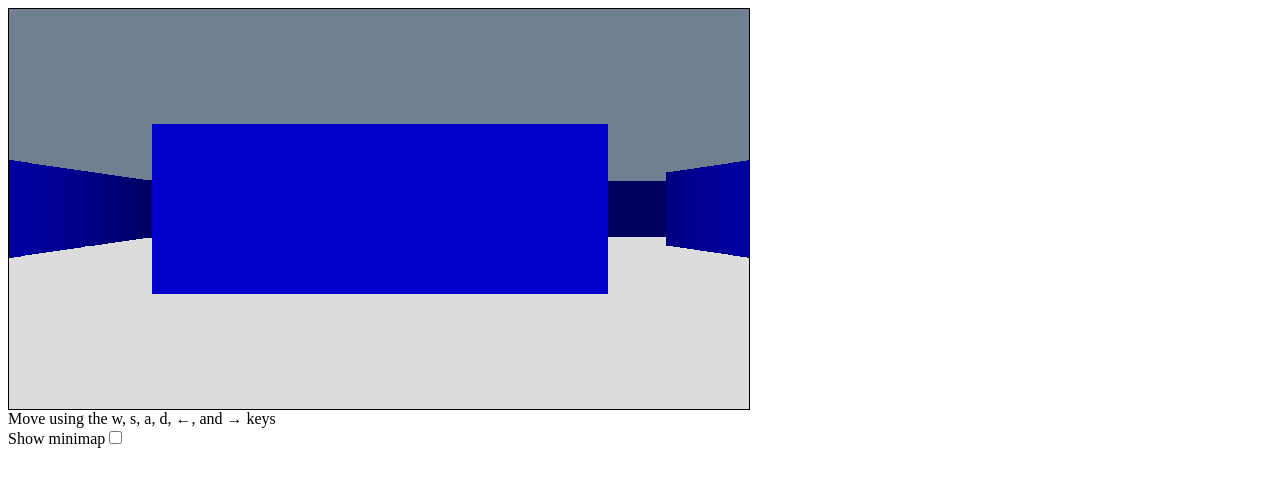
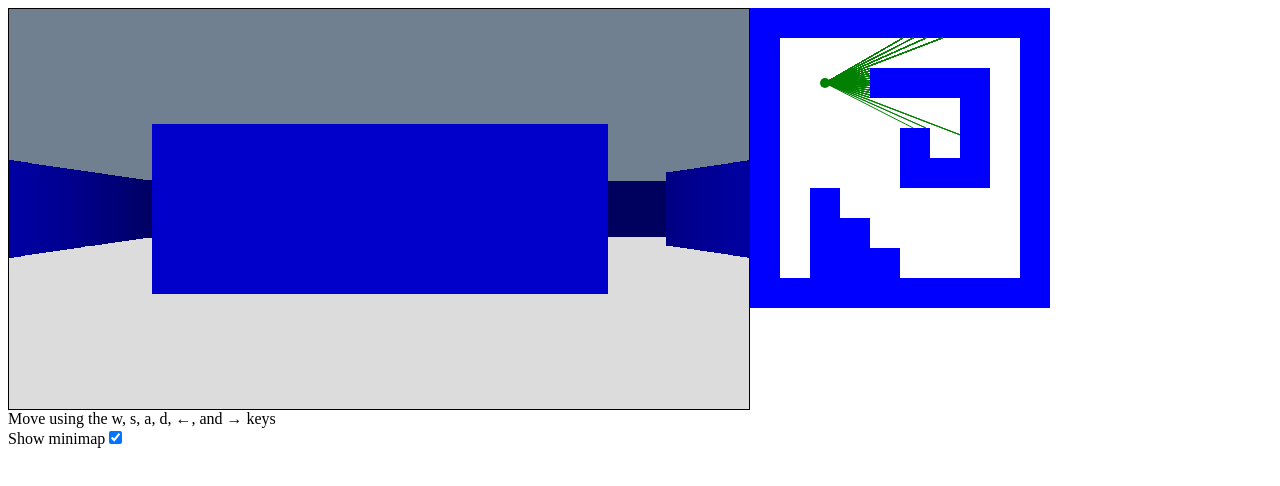
Before and after one commit to ahuth/raycast, a React (Create React App) app: page / in a window 1280 px wide. Shown: the top 486 px of the page. Built offline with nearby package versions, Linux system fonts and the light colour scheme.

Commit message:
Start off with the minimap on

```diff
--- a/src/components/app.jsx
+++ b/src/components/app.jsx
@@ -15,7 +15,7 @@ const player = new Player(160, 160, fromDegrees(0));
 const resolution = 320;
 
 export default class App extends React.Component {
-  state = { showMinimap: false }
+  state = { showMinimap: true }
 
   handleMinimapChange = () => {
     this.setState(toggleMinimap);
@@ -41,7 +41,7 @@ export default class App extends React.Component {
               <div>
                 <label htmlFor="show_minimap">
                   Show minimap
-                  <input id="show_minimap" onChange={this.handleMinimapChange} type="checkbox" value={showMinimap} />
+                  <input id="show_minimap" onChange={this.handleMinimapChange} type="checkbox" checked={showMinimap} />
                 </label>
               </div>
             </div>
```
